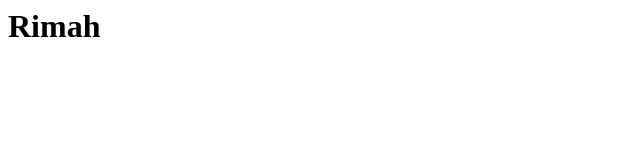
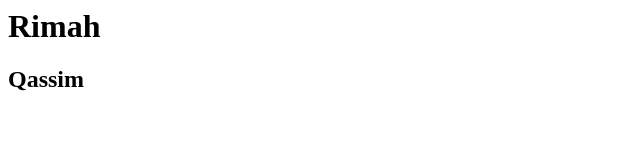
Before and after one commit to ri40/Git-GitHub-Projects, a plain HTML site: page index.html in a window 1280 px wide. Shown: the whole page, without its empty margins (0-640 px from the left). Drawn offline with Linux system fonts and the light colour scheme.

Commit message:
Rimah add city from GitHub

```diff
--- a/index.html
+++ b/index.html
@@ -1 +1,2 @@
 <h1>Rimah</h1>
+<h2>Qassim</h2>
```
